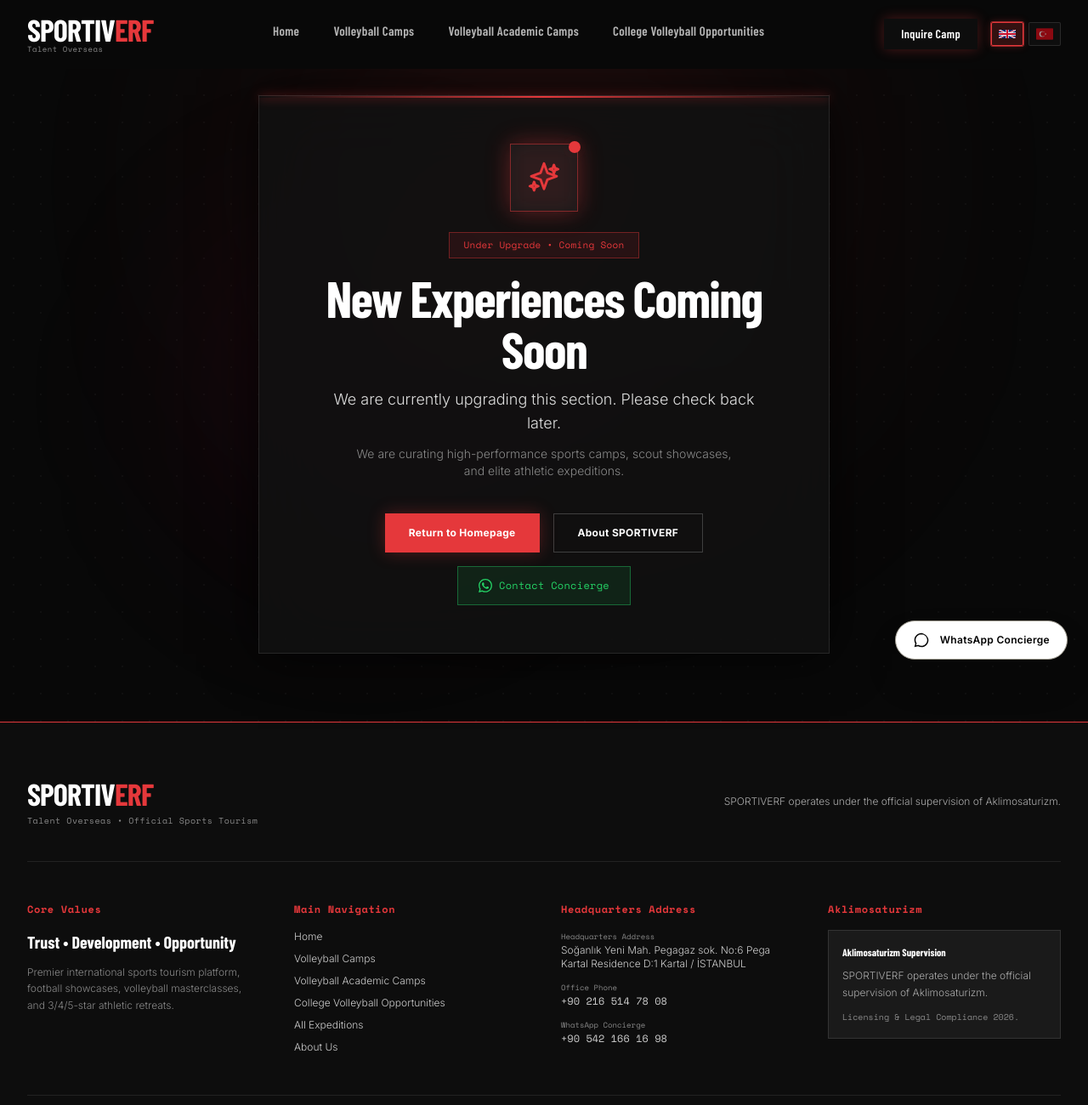
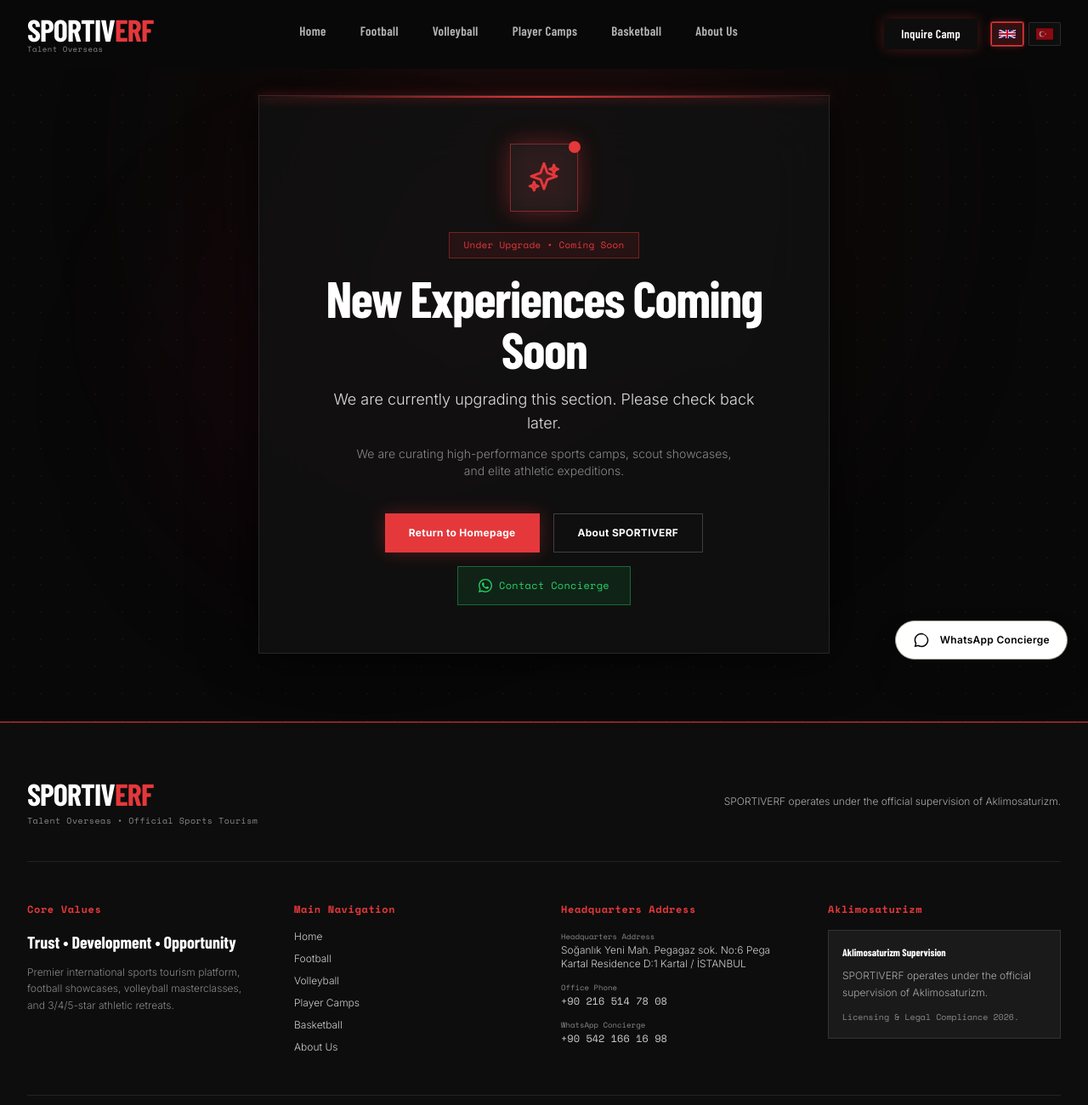
Before and after one commit to Mohammadreza0083/SPORTIVERF, an Astro site: page /coming-soon in a window 1280 px wide. Shown: the top 1300 px of the page at 85% size. Built offline with nearby package versions, Linux system fonts and the light colour scheme; Astro itself is replaced by a stand-in of ours; no server answers; a web font is replaced by a local one.

Commit message:
feat(nav): synchronize global navigation links in Header and Footer with new categories

```diff
--- a/src/components/shared/Footer.astro
+++ b/src/components/shared/Footer.astro
@@ -62,22 +62,23 @@
             <a href={`/${locale}`} class="hover:text-[#E5383B] transition">{t('nav.home')}</a>
           </li>
           <li>
-            <a href={`/${locale}/volleyball-camps`} class="hover:text-[#E5383B] transition"
-              >{t('hero.btnVolleyball')}</a
+            <a href={`/${locale}/camps/football`} class="hover:text-[#E5383B] transition"
+              >{t('nav.football')}</a
             >
           </li>
           <li>
-            <a href={`/${locale}/volleyball-camps`} class="hover:text-[#E5383B] transition"
-              >{t('hero.btnVolleyballAcademic')}</a
+            <a href={`/${locale}/camps/volleyball`} class="hover:text-[#E5383B] transition"
+              >{t('nav.volleyball')}</a
             >
           </li>
           <li>
-            <a href={`/${locale}/volleyball-camps`} class="hover:text-[#E5383B] transition"
-              >{t('hero.btnCollegeVolleyball')}</a
+            <a href={`/${locale}/camps/player`} class="hover:text-[#E5383B] transition"
+              >{t('nav.playerCamps')}</a
             >
           </li>
           <li>
-            <a href={`/${locale}/tours`} class="hover:text-[#E5383B] transition">{t('nav.tours')}</a
+            <a href={`/${locale}/camps/basketball`} class="hover:text-[#E5383B] transition"
+              >{t('nav.basketball')}</a
             >
           </li>
           <li>
--- a/src/components/shared/Header.astro
+++ b/src/components/shared/Header.astro
@@ -13,17 +13,11 @@
 
 const navItems = [
   { href: `/${locale}`, label: t('nav.home'), key: 'home' },
-  { href: `/${locale}/volleyball-camps`, label: t('hero.btnVolleyball'), key: 'volleyball-camps' },
-  {
-    href: `/${locale}/volleyball-camps`,
-    label: t('hero.btnVolleyballAcademic'),
-    key: 'volleyball-academic-camps'
-  },
-  {
-    href: `/${locale}/volleyball-camps`,
-    label: t('hero.btnCollegeVolleyball'),
-    key: 'college-volleyball'
-  }
+  { href: `/${locale}/camps/football`, label: t('nav.football'), key: 'football' },
+  { href: `/${locale}/camps/volleyball`, label: t('nav.volleyball'), key: 'volleyball' },
+  { href: `/${locale}/camps/player`, label: t('nav.playerCamps'), key: 'player-camps' },
+  { href: `/${locale}/camps/basketball`, label: t('nav.basketball'), key: 'basketball' },
+  { href: `/${locale}/about`, label: t('nav.about'), key: 'about' }
 ];
 
 // Count identical hrefs to prevent multi-highlight bug on shared sub-routes
@@ -155,21 +149,6 @@
           );
         })
       }
-      <a
-        href={`/${locale}/about`}
-        class={`text-base font-barlow font-semibold tracking-wide transition-all duration-200 border-b border-white/10 pb-3 flex items-center justify-between ${
-          currentPath === `/${locale}/about` || currentPath === `/${locale}/about/`
-            ? 'text-[#E5383B] pl-2 border-l-2 border-[#E5383B]'
-            : 'text-white hover:text-[#E5383B] hover:pl-1'
-        }`}
-      >
-        <span>{t('nav.about')}</span>
-        {
-          (currentPath === `/${locale}/about` || currentPath === `/${locale}/about/`) && (
-            <span class="w-2 h-2 rounded-full bg-[#E5383B]" />
-          )
-        }
-      </a>
     </nav>
 
     <!-- Mobile Action CTA -->
--- a/src/i18n/translations/ar.ts
+++ b/src/i18n/translations/ar.ts
@@ -6,9 +6,13 @@
   },
   nav: {
     home: 'الرئيسية',
+    football: 'كرة القدم',
+    volleyball: 'كرة الطائرة',
+    playerCamps: 'معسكرات اللاعبين',
+    basketball: 'كرة السلة',
+    about: 'من نحن',
     tours: 'الباقات الرياضية',
     destinations: 'الوجهات',
-    about: 'من نحن',
     contact: 'اتصل بنا',
     bookNow: 'احجز الآن'
   },
--- a/src/i18n/translations/en.ts
+++ b/src/i18n/translations/en.ts
@@ -7,10 +7,12 @@
   nav: {
     main: 'Main Navigation',
     home: 'Home',
-    football: 'Football Camps',
-    volleyball: 'Volleyball Camps',
+    football: 'Football',
+    volleyball: 'Volleyball',
+    playerCamps: 'Player Camps',
+    basketball: 'Basketball',
+    about: 'About Us',
     tours: 'All Expeditions',
-    about: 'About Us',
     contact: 'Contact',
     bookNow: 'Inquire Camp'
   },
--- a/src/i18n/translations/tr.ts
+++ b/src/i18n/translations/tr.ts
@@ -7,10 +7,12 @@
   nav: {
     main: 'Ana Menü',
     home: 'Ana Sayfa',
-    football: 'Futbol Kampları',
-    volleyball: 'Volleyball Kampları',
+    football: 'Futbol',
+    volleyball: 'Voleybol',
+    playerCamps: 'Oyuncu Kampları',
+    basketball: 'Basketbol',
+    about: 'Hakkımızda',
     tours: 'Tüm Kamplar',
-    about: 'Hakkımızda',
     contact: 'İletişim',
     bookNow: 'Başvuru Yap'
   },
```
